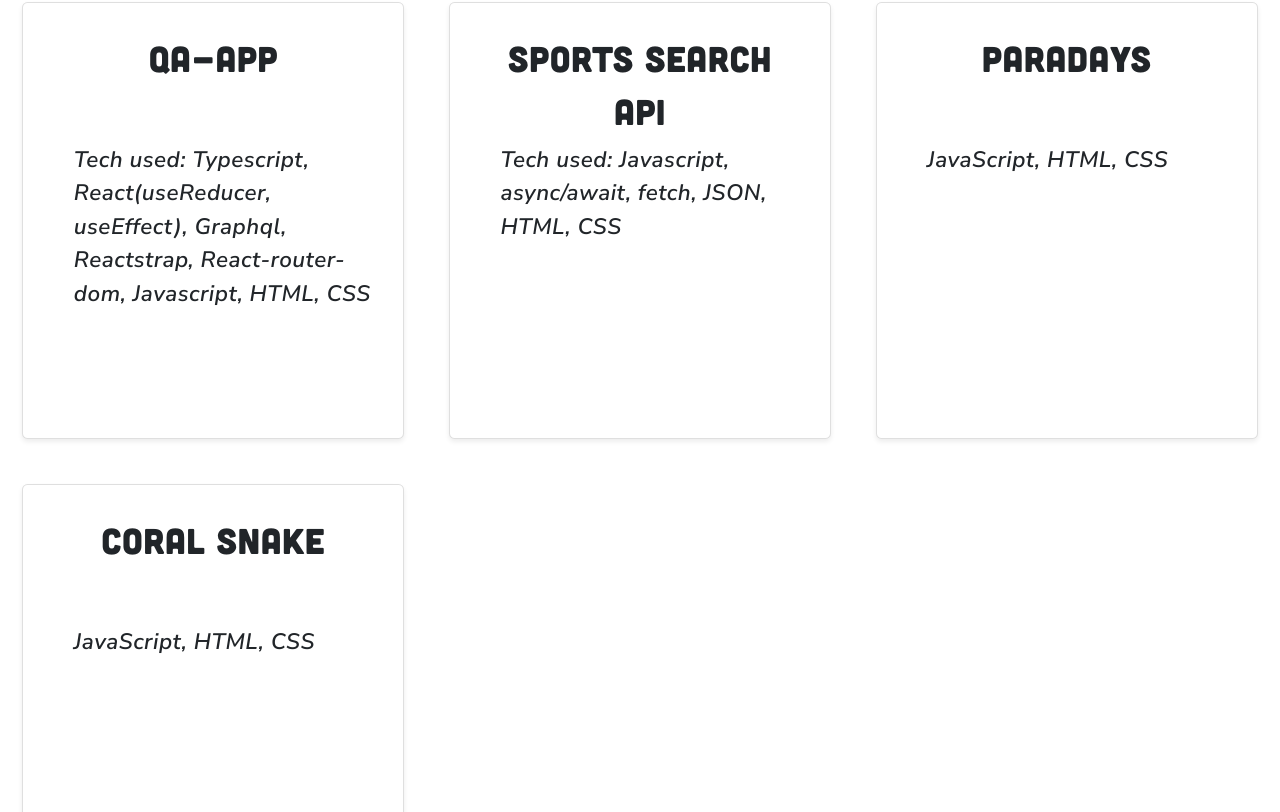
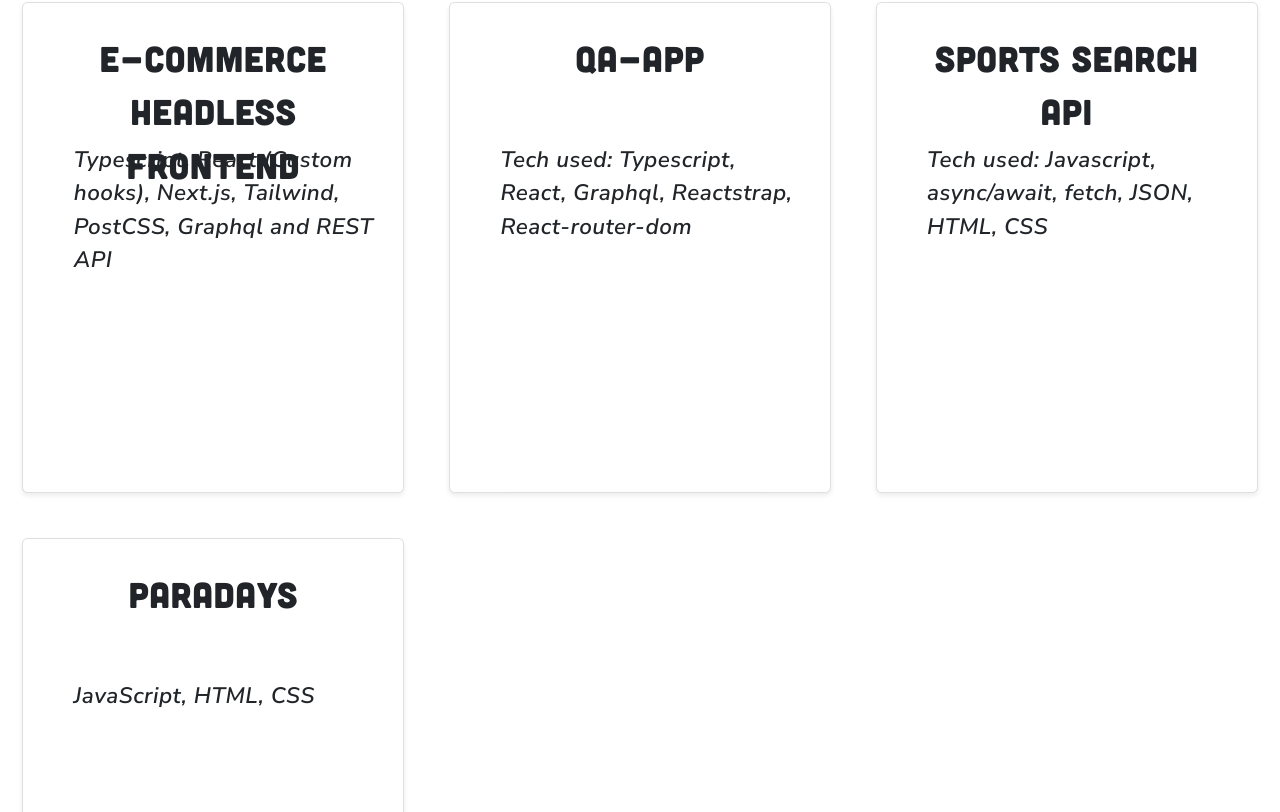
Before and after one commit to TheLukasHenry/luckyportfolioreact, a React (Create React App) app: page / in a window 1280 px wide. Shown: the part 888-1700 px from the top of the page. Built offline with nearby package versions, Linux system fonts and the light colour scheme.

Commit message:
resume and projects updated

```diff
--- a/src/components/Projects.js
+++ b/src/components/Projects.js
@@ -25,14 +25,23 @@ export default function Projects() {
 const projectsList = [
     {
         id: 1,
+        h1: 'E-commerce headless frontend',
+        technology: 'Typescript, React (Custom hooks), Next.js, Tailwind, PostCSS, Graphql and REST API',
+        body: 'I used Next.js to enhance the SEO for the new front end, implemented payment gateway, cart, customer authorization. I built custom hooks to simplify API calls. I wireframed and implemented responsive design by writing css modules for each component with help of PostCSS and Tailwind.',
+        codeHref: "https://github.com/lukasHerajt/uswholesalevapor",
+        siteHref: "https://uswholesalevapor.vercel.app/"
+    },
+    {
+        id: 2,
         h1: 'QA-app',
-        technology: 'Tech used: Typescript, React(useReducer, useEffect), Graphql, Reactstrap, React-router-dom, Javascript, HTML, CSS',
+        technology: 'Tech used: Typescript, React, Graphql, Reactstrap, React-router-dom',
         body: 'Questions and answers app for our testing team. Build with React and Typescript. Stateful data kept in useReducer hook. Created queries for our Graphql database. I build custom hooks for our Graphql queries. ',
         codeHref: 'https://github.com/Lherajt/HireTalk-QA-ui',
         siteHref: ''
     },
+
     {
-        id: 2,
+        id: 3,
         h1: 'Sports Search API',
         technology: 'Tech used: Javascript, async/await, fetch, JSON, HTML, CSS',
         body: 'I enjoy sports so making this project was fun. I got access to the thesportsdb.com API with the API key to get the data. Originally, I made 4 async-await functions which were getting data and displaying it in the DOM. Those were for the athlete card, league highlights, sports highlights and scores. I made the functions into one big function after making them work. Styling the page was the next step and I used the VanillaTilt.js to add the cool glare effect to bigger screens.',
@@ -40,19 +49,11 @@ const projectsList = [
         siteHref: 'https://luckyportfolio.com/sportAPI/index.html'
     },
     {
-        id: 3,
+        id: 4,
         h1: 'Paradays',
         technology: 'JavaScript, HTML, CSS',
         body: 'This project is a landing page for an imaginary restaurant. I wrote the HTML skeleton for the landing page, form and menu. Styling the page with CSS was the next step. I used JS to open and close navigation menu and switch between menu sections.',
         codeHref: "https://github.com/Lherajt/LuckyPortfolio/tree/gh-pages/PProject_restaurant",
         siteHref: "https://luckyportfolio.com/PProject_restaurant/index.html"
-    },
-    {
-        id: 4,
-        h1: 'Coral Snake',
-        technology: 'JavaScript, HTML, CSS',
-        body: 'I used the For loop to make css grid playground. I put all grids into one array and made another array representing the snake. The control function directs the snake from grid to grid. The biggest function is called "move" which starts and restarts the game, it uses Timeout interval to move the snake. It deals with the snake eating food and makes the snake black yellow and red.',
-        codeHref: "https://github.com/Lherajt/LuckyPortfolio/tree/gh-pages/MySnake",
-        siteHref: "https://luckyportfolio.com/MySnake/index.html"
     }
 ]
```
Also changed, not shown: 1 other file (tests, documents, lock files or other folders).
